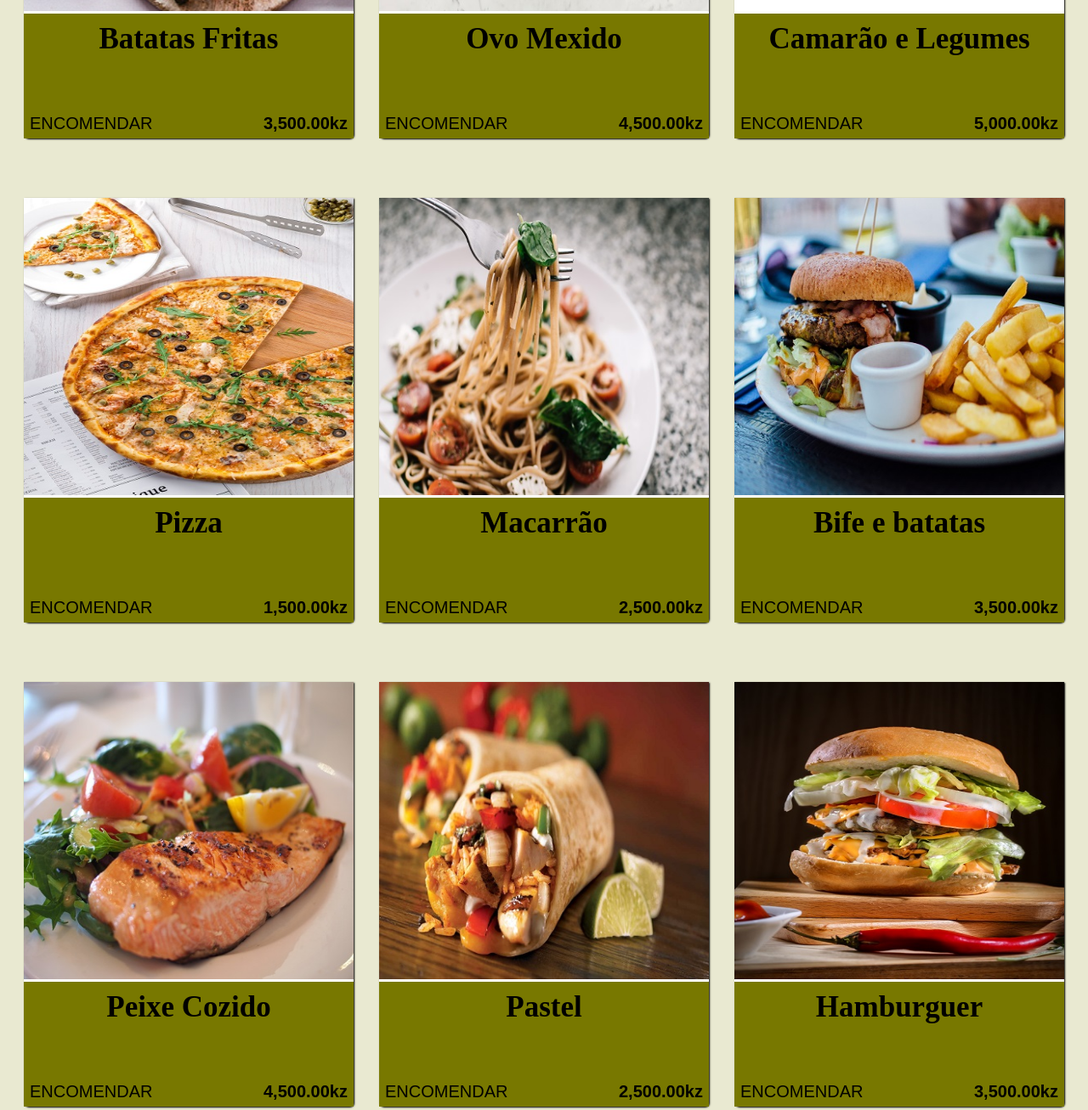
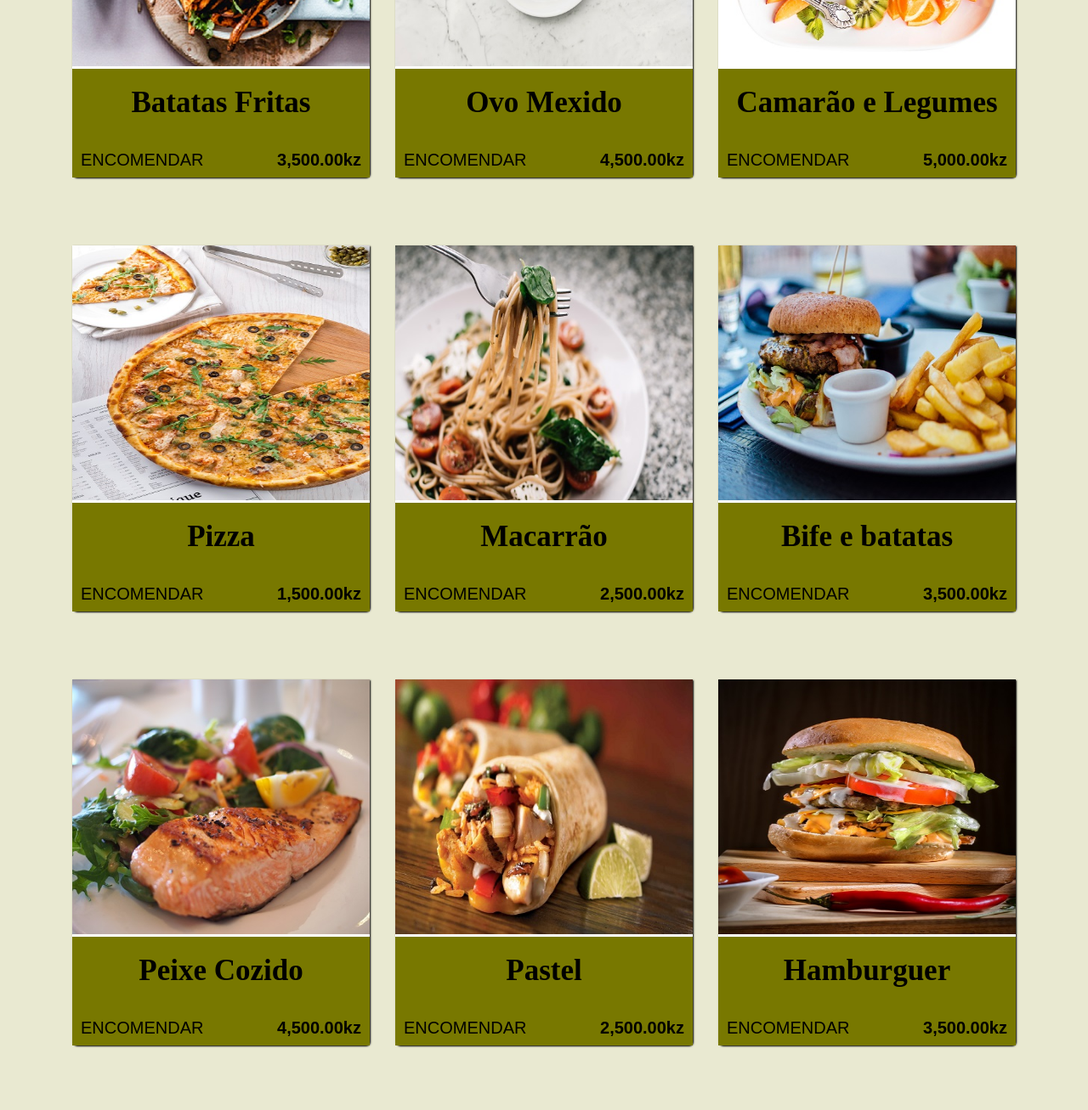
Before and after one commit to AdelinoViegas/Comida, a plain HTML site: page index.html in a window 1280 px wide. Shown: the part 1080-2387 px from the top of the page at 85% size. Drawn offline with Linux system fonts and the light colour scheme; a web font is replaced by a local one.

Commit message:
new
novas formatações

```diff
--- a/css/style.css
+++ b/css/style.css
@@ -35,7 +35,7 @@ ul[id='menu']{display: flex; gap:0.7rem;}
 /*configurando o slider*/
 div#slider{
   width: 100%;
-  height: 100%;
+  height: 500px;
   display: flex;
   justify-content: space-between;
   align-items: center;
@@ -52,35 +52,17 @@ div#slider{
   font-size: 18px;
 }
 
-#dvload{
-  width: 100%;
-  height: 7px;
-  border: 1px solid rgba(255,255,255,.3);
-  margin-top: 35%;
-}
-
-#dvbarra{
-  width: 0%;
-  height: 100%;
-  border-radius: 20px;
-  background-color: #fff;
-}
-
 /*Section 1*/
 #section1{
   display: grid;
   grid-template-columns: auto auto auto;
   justify-content: center;
-  grid-gap: 10px 30px;
+  grid-gap: 80px 30px;
   width: 100%;
-  height: 100%;
   background-color: rgb(233,233,209);
   padding-bottom: 100px;
 }
 
-.spac-cima{
-  margin-top: 60px;
-}
 
 #section1 h3{
 grid-area: 1/1/1/4;
@@ -91,10 +73,10 @@ font-family: Brush Script MT;
 }
 
 .dv-section{
-  /*display: flex;
-  flex-direction: column;*/
-  width: 388px;
-  height: 500px;
+  display: flex;
+  flex-direction: column;
+  width: 350px;
+  height: 100%;
   box-shadow: 1px 1px 2px #000;
   border-radius: 0 0 5px 5px;
   background-color: #fff;
@@ -102,7 +84,7 @@ font-family: Brush Script MT;
 
 .main-img{
   width: 100%;
-  height: 70%;
+  height: 300px;
 }
 
 .main-img img{
@@ -112,16 +94,23 @@ font-family: Brush Script MT;
 
 .main-info{
   display: grid;
-  grid-template-columns: auto 30% auto;
+  grid-template-columns: repeat(2,auto);
   grid-template-rows: 80% auto;
   width: 100%;
-  height: 30%;
+  height:100%;
+  padding: 10px;
   background-color: rgb(120,120,0);
   border-top: 3px solid #fff;
 }
 
+.main-info div{
+  grid-area: 2/1/2/span 2;
+  display: flex;
+  justify-content: space-between;
+}
+
 .main-info p{
-  grid-area: 1/1/1/4;
+  grid-area: 1/1/1/span 2;
   text-align: center;
   margin-top: 10px;
   font-size: 35px;
@@ -159,7 +148,8 @@ h3#contato{
    font-size: 50px;
 }
 
-main#contato{
+
+div#contato{
   display: flex;
   justify-content: space-around;
   align-items: center;
@@ -170,17 +160,17 @@ main#contato{
   padding-bottom:26px;
 }
 
-main#contato div{
+div#contato div{
   padding: 0 15px;
 }
 
-main#contato div p{
+div#contato div p{
   color: rgb(250,250,215);
   font-size: 26px;
   text-align: center;
 }
 
-main#contato div span{
+div#contato div span{
   color: #fff;
   font-size: 36px;
   display: block;
--- a/index.html
+++ b/index.html
@@ -1,15 +1,15 @@
 <!DOCTYPE html>
-<html lang="pt-br">
+<html lang="pt">
 <head>
     <meta charset="UTF-8">
     <meta name="viewport" content="width=device-width, initial-scale=1">
-    <title>mobile</title>
+    <title>Restaurant</title>
     <link rel="stylesheet" type="text/css" href="css/style.css">
     <link rel="stylesheet" type="text/css" href="css/responsivo.css">
     <link rel="shortcut icon" href="rest.png">
-    <script type="text/javascript" src="script.js"></script>
 </head>
 <body>
+
 <header id="header">
     <a id="logo" href="">Saborango</a>
     <nav id="nav" class="">
@@ -19,112 +19,137 @@
     		 <span id="tres"></span>
 		</div>
         <ul id="menu">
-          <li><a href="">Home</a></li>
-          <li><a href="">Produtos</a></li>
-          <li><a href="">Contatos</a></li>
-          <li><a href="">Sobre</a></li>
+          <li><a href="#">Home</a></li>
+          <li><a href="#">Produtos</a></li>
+          <li><a href="#">Contatos</a></li>
+          <li><a href="#">Sobre</a></li>
         </ul>
     </nav>
 </header>
 
 <div id="slider">
 	<button class="btn-botao"><</button>
-	<div id="dvload">
-		<div id="dvbarra"></div>
-	</div>
 	<button class="btn-botao">></button>
 </div>
 
 <section id="section1">
 	<h3>Os Melhores Sabores</h3>
+
 	<div class="dv-section">
-		<main class="main-img"><img src="img/comidas/co/c1.jpg"></main>
-		<main class="main-info">
+		<div class="main-img">
+			<img src="img/comidas/co/c1.jpg">
+		</div>
+		<div class="main-info">
 			<p>Batatas Fritas</p>
+			<div>
 			  <span id="encomenda">ENCOMENDAR</span>
-			<span></span>
 			  <span id="valor">3,500.00kz</span>
-		</main>
+            </div>
+		</div>
 	</div>
 
 	<div class="dv-section">
-		<main class="main-img"><img src="img/comidas/co/c2.jpg"></main>
-		<main class="main-info">
+		<div class="main-img">
+			<img src="img/comidas/co/c2.jpg">
+		</div>
+		<div class="main-info">
 		   	<p>Ovo Mexido</p>
+			<div>
 				<span id="encomenda">ENCOMENDAR</span>
-			<span></span>
 				<span id="valor">4,500.00kz</span>
-	    </main>
+			</div>
+	    </div>
 	</div>
 
 	<div class="dv-section">
-		<main class="main-img"><img src="img/comidas/co/c3.jpg"></main>
-		<main class="main-info">
+		<div class="main-img">
+			<img src="img/comidas/co/c3.jpg">
+		</div>
+		<div class="main-info">
 			<p>Camarão e Legumes</p>
+			<div>
 				<span id="encomenda">ENCOMENDAR</span>
-			<span></span>
 				<span id="valor">5,000.00kz</span>
-		</main>
+			</div>
+		</div>
+	</div>
+
+	<div class="dv-section">
+		<div class="main-img">
+			<img src="img/comidas/co/c4.jpg">
+		</div>
+		<div class="main-info">
+			<p>Pizza</p>
+			<div>
+				<span id="encomenda">ENCOMENDAR</span>
+				<span id="valor">1,500.00kz</span>
+			</div>
+		</div>
 	</div>
 
 	<div class="dv-section spac-cima">
-		<main class="main-img"><img src="img/comidas/co/c4.jpg"></main>
-		<main class="main-info">
-			<p>Pizza</p>
+		<div class="main-img">
+			<img src="img/comidas/co/c5.jpg">
+		</div>
+		<div class="main-info">
+			<p>Macarrão</p>
+			<div>
 				<span id="encomenda">ENCOMENDAR</span>
-			<span></span>
-			<span id="valor">1,500.00kz</span>
-		</main>
+				<span id="valor">2,500.00kz</span>
+			</div>
+		</div>
 	</div>
 
 	<div class="dv-section spac-cima">
-		<main class="main-img"><img src="img/comidas/co/c5.jpg"></main>
-		<main class="main-info">
-			<p>Macarrão</p>
+		<div class="main-img">
+			<img src="img/comidas/co/c6.jpg">
+		</div>
+		<div class="main-info">
+			<p>Bife e batatas</p>
+			<div>
 				<span id="encomenda">ENCOMENDAR</span>
-			<span></span>
-			<span id="valor">2,500.00kz</span>
-		</main>
+				<span id="valor">3,500.00kz</span>
+			</div>
+		</div>
 	</div>
 
 	<div class="dv-section spac-cima">
-		<main class="main-img"><img src="img/comidas/co/c6.jpg"></main>
-		<main class="main-info">
-			<p>Bife e batatas</p>
+		<div class="main-img">
+			<img src="img/comidas/co/c7.jpg">
+		</div>
+		<div class="main-info">
+			<p>Peixe Cozido</p>
+			<div>
 				<span id="encomenda">ENCOMENDAR</span>
-			<span></span>
-			<span id="valor">3,500.00kz</span>
-		</main>
+				<span id="valor">4,500.00kz</span>
+			</div>
+		</div>
 	</div>
 
 	<div class="dv-section spac-cima">
-		<main class="main-img"><img src="img/comidas/co/c7.jpg"></main>
-		<main class="main-info">
-			<p>Peixe Cozido</p>
+		<div class="main-img">
+			<img src="img/comidas/co/c8.jpg">
+		</div>
+		<div class="main-info">
+			<p>Pastel</p>
+			<div>
 				<span id="encomenda">ENCOMENDAR</span>
-			<span></span>
-			<span id="valor">4,500.00kz</span>
-		</main>
+				<span id="valor">2,500.00kz</span>
+			</div>
+		</div>
 	</div>
 
 	<div class="dv-section spac-cima">
-		<main class="main-img"><img src="img/comidas/co/c8.jpg"></main>
-		<main class="main-info">
-			<p>Pastel</p>
+		<div class="main-img">
+			<img src="img/comidas/co/c9.jpg">
+		</div>
+		<div class="main-info">
+			<p>Hamburguer</p>
+			<div>
 				<span id="encomenda">ENCOMENDAR</span>
-			<span></span>
-			<span id="valor">2,500.00kz</span>
-		</main>
+				<span id="valor">3,500.00kz</span>
 			</div>
-
-	<div class="dv-section spac-cima">
-		<main class="main-img"><img src="img/comidas/co/c9.jpg"></main>
-		<main class="main-info">
-			<p>Hamburguer</p>
-			<span id="encomenda">ENCOMENDAR</span>
-			<span></span>
-			<span id="valor">3,500.00kz</span>
-		</main>
+		</div>
 	</div>
 
 </section>
@@ -132,7 +157,7 @@
 
 	<h3 id="contato">Contatos da Saborango</h3>
 
-<main id="contato">
+<div id="contato">
 <div>
 	<p>E-MAIL</p>
 	<span>Tecladista931@hotmail.com</span>
@@ -154,8 +179,8 @@
 	<span class="rede-social"><img src="img/whatsapp.jpg"></span>
 </div>
 </div>
-</main>
+</div>
 
-
+<script type="text/javascript" src="script.js"></script>
 </body>
 </html>
--- a/script.js
+++ b/script.js
@@ -17,7 +17,7 @@ var slider,imgactual,maximg,temp,tempotroca,vtemp,vbarra;
 
 function precarregamento(){
  var s = 1;
- for(var i = 0; i<7; i++){
+ for(var i = 0; i<5; i++){
     ims[i] = new Image();
      ims[i].scr = "img/img/s"+s+".jpg";
      s++;
@@ -46,8 +46,6 @@ function anima(){
   	tempotroca = 0;
   	trocar(1);
   }
-  vtemp = tempotroca/5;
-  vbarra.style.width = vtemp+"%";
   window.requestAnimationFrame(anima);
 }
 
@@ -56,7 +54,6 @@ function iniciar(){
 	imgactual = 0;
 	maximg = ims.length - 1;
     slider = document.getElementById('slider');
-    vbarra = document.getElementById('dvbarra');
     carregarimg(imgactual);
     tempotroca = 0;
      anima();
```
Also changed, not shown: img/img/s2.jpg, img/img/s3.jpg, img/img/s4.jpg, img/img/s5.jpg, img/img/s6.jpg (deleted), img/img/s7.jpg (deleted). Lines whose indentation alone changed are shown as unchanged.
